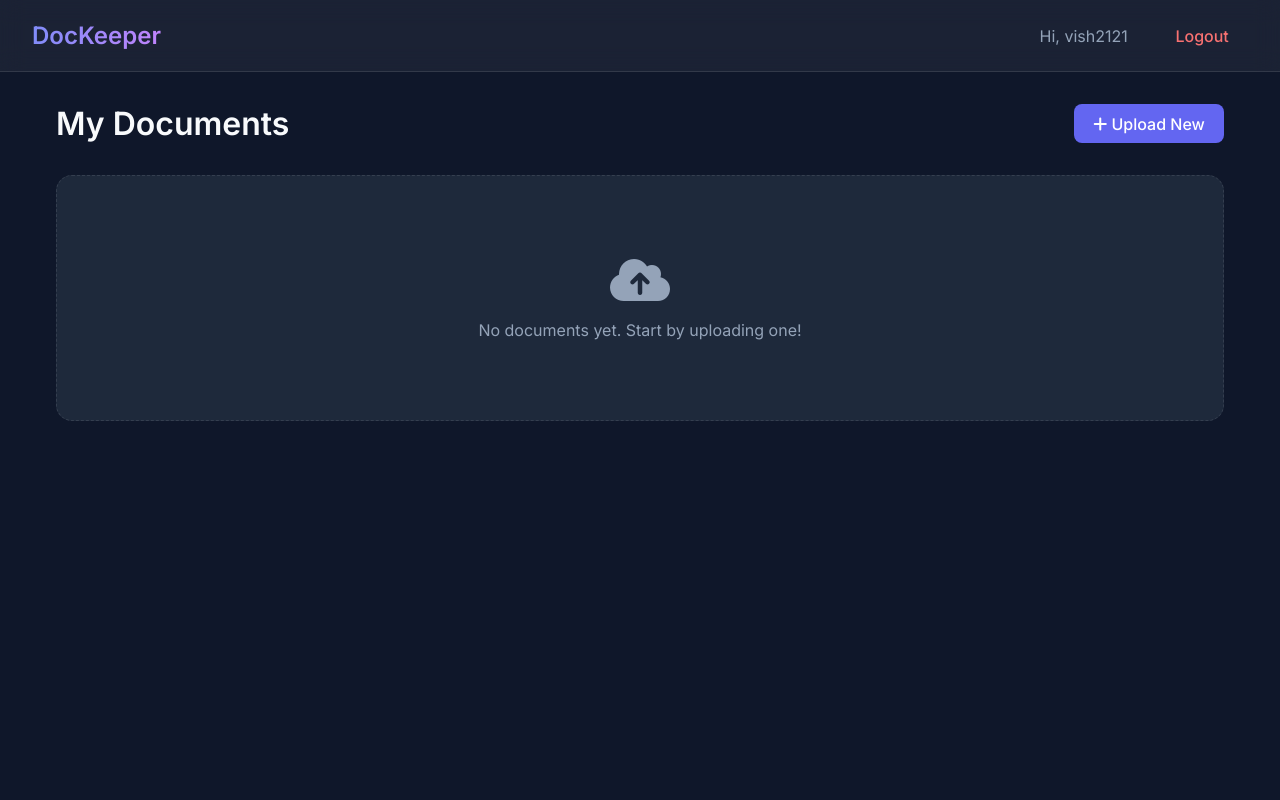
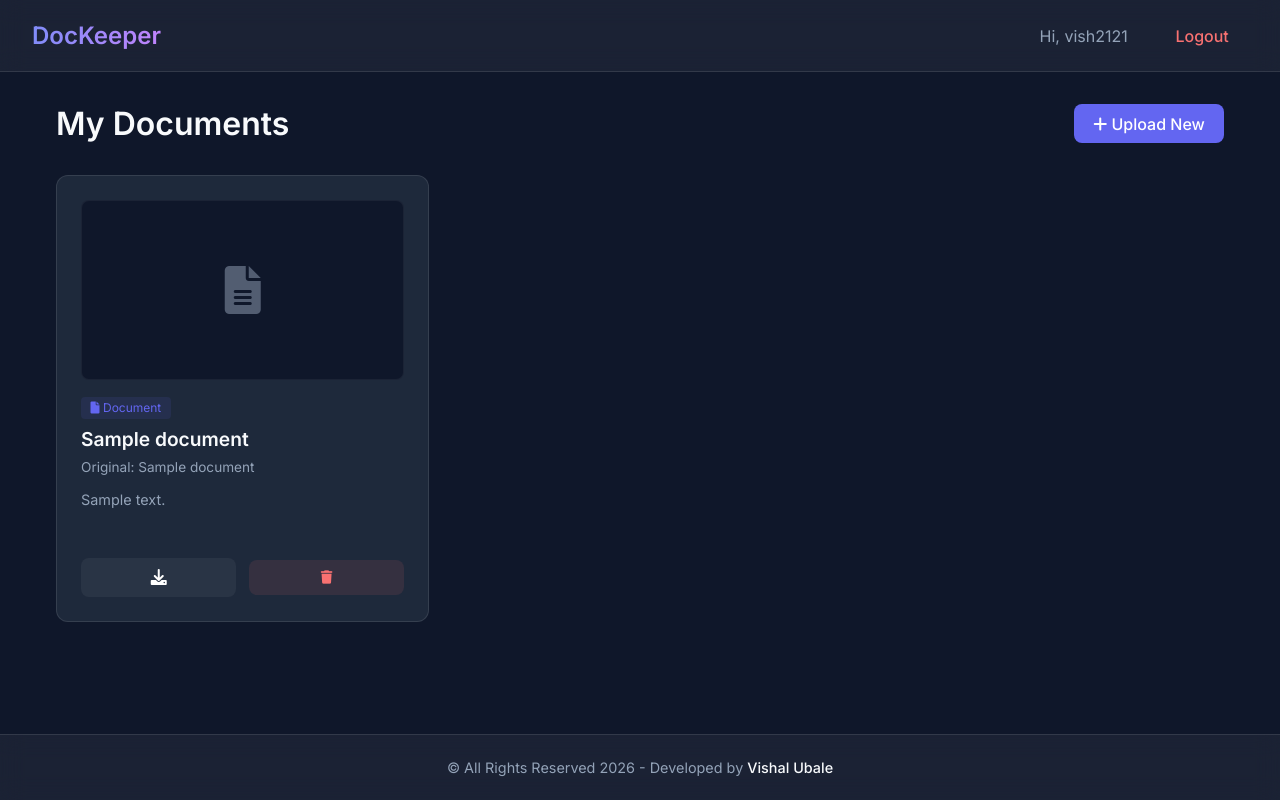
Before and after one commit to Vishal-Ubale2121/DocKeeper, a Flask app: page /dashboard in a window 1280 px wide. Run offline with Flask 3, Linux system fonts and the light colour scheme; a user stored in the database is signed in; tables that the repository leaves empty hold one stand-in row (values such as "Sample post").

Commit message:
Fix footer, dashboard layout, and migrate to SQLite for persistence

```diff
--- a/app.py
+++ b/app.py
@@ -10,6 +10,7 @@ from datetime import datetime
 from cryptography.fernet import Fernet
 from functools import wraps
 import mimetypes
+import sqlite3
 
 app = Flask(__name__)
 app.config['SECRET_KEY'] = 'dev-key-12345'
@@ -19,6 +20,7 @@ app.config['FERNET_KEY'] = 'tV_Hw7LFaSqFfCFhv-GW8e_k3Arp2mXRMSJrEOeD3eo='
 BASE_DIR = os.path.dirname(os.path.abspath(__file__))
 app.config['UPLOAD_FOLDER'] = os.path.join(BASE_DIR, 'uploads')
 app.config['METADATA_FILE'] = os.path.join(app.config['UPLOAD_FOLDER'], 'metadata.json')
+app.config['DATABASE'] = os.path.join(BASE_DIR, 'db.sqlite')
 app.config['MAX_CONTENT_LENGTH'] = 100 * 1024 * 1024  # 100MB limit
 
 login_manager = LoginManager()
@@ -49,18 +51,54 @@ def admin_required(f):
         return f(*args, **kwargs)
     return decorated_function
 
+def get_db():
+    db = sqlite3.connect(app.config['DATABASE'])
+    db.row_factory = sqlite3.Row
+    return db
+
+def init_db():
+    db = get_db()
+    db.execute('''
+        CREATE TABLE IF NOT EXISTS documents (
+            id INTEGER PRIMARY KEY AUTOINCREMENT,
+            filename TEXT NOT NULL,
+            original_name TEXT NOT NULL,
+            name TEXT,
+            description TEXT,
+            file_type TEXT,
+            upload_date TEXT,
+            user_id INTEGER
+        )
+    ''')
+    db.commit()
+
+    # Migrate from JSON if exists
+    if os.path.exists(app.config['METADATA_FILE']):
+        print("Migrating metadata from JSON to SQLite...")
+        with open(app.config['METADATA_FILE'], 'r') as f:
+            try:
+                data = json.load(f)
+                for doc in data:
+                    # Check if already migrated
+                    exists = db.execute('SELECT id FROM documents WHERE id = ?', (doc['id'],)).fetchone()
+                    if not exists:
+                        db.execute('''
+                            INSERT INTO documents (id, filename, original_name, name, description, file_type, upload_date, user_id)
+                            VALUES (?, ?, ?, ?, ?, ?, ?, ?)
+                        ''', (doc['id'], doc['filename'], doc['original_name'], doc.get('name'),
+                              doc.get('description'), doc.get('file_type'), doc.get('upload_date'), doc.get('user_id')))
+                db.commit()
+                # Rename old file instead of deleting to be safe
+                os.rename(app.config['METADATA_FILE'], app.config['METADATA_FILE'] + '.bak')
+            except Exception as e:
+                print(f"Migration error: {e}")
+    db.close()
+
 def get_metadata():
-    if not os.path.exists(app.config['METADATA_FILE']):
-        return []
-    with open(app.config['METADATA_FILE'], 'r') as f:
-        try:
-            return json.load(f)
-        except json.JSONDecodeError:
-            return []
-
-def save_metadata(metadata):
-    with open(app.config['METADATA_FILE'], 'w') as f:
-        json.dump(metadata, f, indent=4)
+    db = get_db()
+    docs = db.execute('SELECT * FROM documents').fetchall()
+    db.close()
+    return [dict(doc) for doc in docs]
 
 @login_manager.user_loader
 def load_user(user_id):
@@ -138,20 +176,14 @@ def upload():
             else:
                 file_type = 'file'
 
-            metadata = get_metadata()
-            new_id = max([d['id'] for d in metadata]) + 1 if metadata else 1
-            new_doc = {
-                'id': new_id,
-                'filename': unique_filename,
-                'original_name': filename,
-                'name': name,
-                'description': description,
-                'file_type': file_type,
-                'upload_date': datetime.utcnow().strftime('%Y-%m-%d %H:%M:%S'),
-                'user_id': current_user.id
-            }
-            metadata.append(new_doc)
-            save_metadata(metadata)
+            db = get_db()
+            cursor = db.execute('''
+                INSERT INTO documents (filename, original_name, name, description, file_type, upload_date, user_id)
+                VALUES (?, ?, ?, ?, ?, ?, ?)
+            ''', (unique_filename, filename, name, description, file_type,
+                  datetime.utcnow().strftime('%Y-%m-%d %H:%M:%S'), current_user.id))
+            db.commit()
+            db.close()
             return redirect(url_for('dashboard'))
 
     return render_template('upload.html')
@@ -160,8 +192,9 @@ def upload():
 @login_required
 @admin_required
 def view_file(doc_id):
-    metadata = get_metadata()
-    doc = next((d for d in metadata if d['id'] == doc_id), None)
+    db = get_db()
+    doc = db.execute('SELECT * FROM documents WHERE id = ?', (doc_id,)).fetchone()
+    db.close()
     if not doc:
         return "File not found", 404
 
@@ -189,8 +222,9 @@ def view_file(doc_id):
 @login_required
 @admin_required
 def download(doc_id):
-    metadata = get_metadata()
-    doc = next((d for d in metadata if d['id'] == doc_id), None)
+    db = get_db()
+    doc = db.execute('SELECT * FROM documents WHERE id = ?', (doc_id,)).fetchone()
+    db.close()
     if not doc:
         return "File not found", 404
 
@@ -218,20 +252,23 @@ def download(doc_id):
 @login_required
 @admin_required
 def delete(doc_id):
-    metadata = get_metadata()
-    doc = next((d for d in metadata if d['id'] == doc_id), None)
+    db = get_db()
+    doc = db.execute('SELECT * FROM documents WHERE id = ?', (doc_id,)).fetchone()
     if not doc:
+        db.close()
         return "File not found", 404
 
     file_path = os.path.join(app.config['UPLOAD_FOLDER'], doc['filename'])
     if os.path.exists(file_path):
         os.remove(file_path)
 
-    metadata = [d for d in metadata if d['id'] != doc_id]
-    save_metadata(metadata)
+    db.execute('DELETE FROM documents WHERE id = ?', (doc_id,))
+    db.commit()
+    db.close()
     return redirect(url_for('dashboard'))
 
 if __name__ == '__main__':
     if not os.path.exists(app.config['UPLOAD_FOLDER']):
         os.makedirs(app.config['UPLOAD_FOLDER'])
+    init_db()
     app.run(debug=True)
--- a/static/css/style.css
+++ b/static/css/style.css
@@ -19,6 +19,8 @@ body {
     background-color: var(--bg-dark);
     color: var(--text-main);
     min-height: 100vh;
+    display: flex;
+    flex-direction: column;
 }
 
 .glass-nav {
@@ -60,6 +62,11 @@ body {
     max-width: 1200px;
     margin: 2rem auto;
     padding: 0 1rem;
+    flex: 1;
+}
+
+.main-content {
+    flex: 1;
 }
 
 .grid {
@@ -253,3 +260,20 @@ body {
     background: #dc2626;
     box-shadow: 0 4px 12px rgba(239, 68, 68, 0.3);
 }
+
+/* Footer Styles */
+footer {
+    background: var(--glass);
+    backdrop-filter: blur(12px);
+    border-top: 1px solid rgba(255, 255, 255, 0.1);
+    padding: 1.5rem;
+    text-align: center;
+    color: var(--text-muted);
+    font-size: 0.9rem;
+    margin-top: 4rem;
+}
+
+footer strong {
+    color: var(--text-main);
+    font-weight: 500;
+}
--- a/templates/dashboard.html
+++ b/templates/dashboard.html
@@ -21,10 +21,13 @@
         </div>
     </nav>
 
+    <main class="main-content">
         <div class="container">
-        <div style="display: flex; justify-content: space-between; align-items: center; margin-bottom: 2rem;">
+            <div
+                style="display: flex; justify-content: space-between; align-items: center; margin-bottom: 2rem; gap: 1.5rem;">
                 <h1>My Documents</h1>
-            <a href="{{ url_for('upload') }}" class="btn btn-primary"><i class="fas fa-plus"></i> Upload New</a>
+                <a href="{{ url_for('upload') }}" class="btn btn-primary" style="white-space: nowrap;"><i
+                        class="fas fa-plus"></i> Upload New</a>
             </div>
 
             {% if not docs %}
@@ -119,6 +122,10 @@
                 }
             }
         </script>
+    </main>
+    <footer>
+        <p>&copy; All Rights Reserved 2026 - Developed by <strong>Vishal Ubale</strong></p>
+    </footer>
 </body>
 
 </html>
--- a/templates/login.html
+++ b/templates/login.html
@@ -15,6 +15,7 @@
             style="font-weight: 600; background: linear-gradient(to right, #818cf8, #c084fc); -webkit-background-clip: text; color: transparent;">
             DocKeeper</h2>
     </nav>
+    <div class="main-content">
         <div class="login-box">
             <h3 style="margin-bottom: 2rem; font-size: 1.5rem;">Personal Documents</h3>
             {% with messages = get_flashed_messages() %}
@@ -40,6 +41,10 @@
                     style="color: var(--primary); text-decoration: none;">Register</a>
             </p> -->
         </div>
+    </div>
+    <footer>
+        <p>&copy; All Rights Reserved 2026 - Developed by <strong>Vishal Ubale</strong></p>
+    </footer>
 </body>
 
 </html>
--- a/templates/upload.html
+++ b/templates/upload.html
@@ -42,6 +42,9 @@
             </form>
         </div>
     </div>
+    <footer>
+        <p>&copy; All Rights Reserved 2026 - Developed by <strong>Vishal Ubale</strong></p>
+    </footer>
 </body>
 
 </html>
```
Also changed, not shown: templates/register.html (+7 -1 lines). Lines whose indentation alone changed are shown as unchanged.
